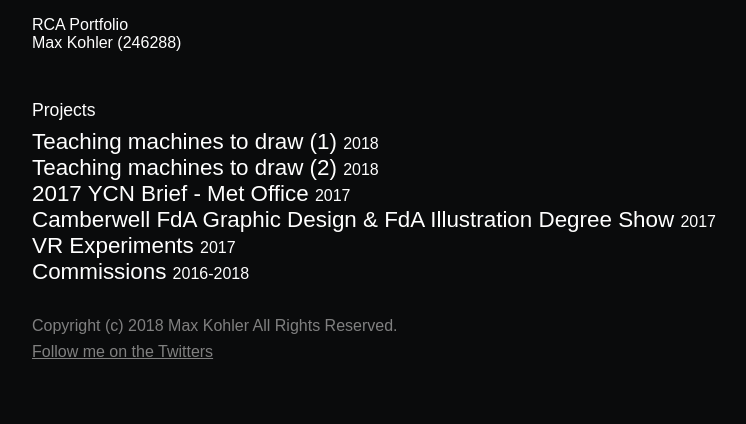
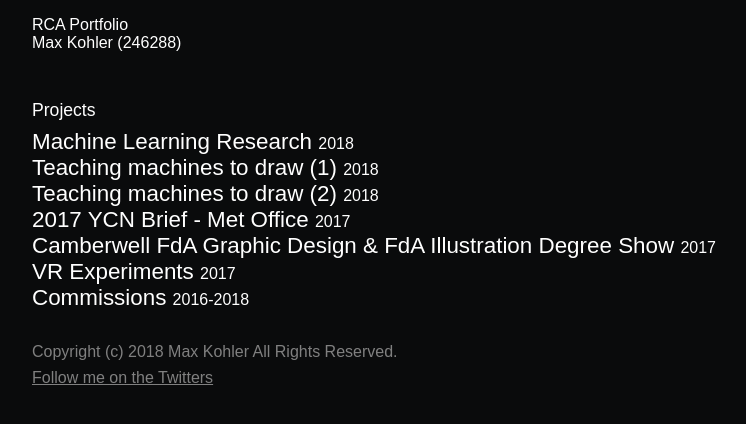
Before and after one commit to awesomephant/rca, a Jekyll site: the page built from index.md, in a window 1280 px wide. Shown: the top 424 px of the page, without its empty margins (32-778 px from the left). Built offline with Jekyll 4.4.1, drawn with Linux system fonts in a browser that asks for light colours; nearby versions of some CDN libraries.

Commit message:
Add project

```diff
--- a/_data/projects.yml
+++ b/_data/projects.yml
@@ -1,3 +1,6 @@
+- title: Machine Learning Research
+  url: http://www.maxkoehler.com/2018/feret-database/
+  date: 2018
 - title: Teaching machines to draw (1)
   url: ./work/drawing-machine-one.html
   date: 2018
```
